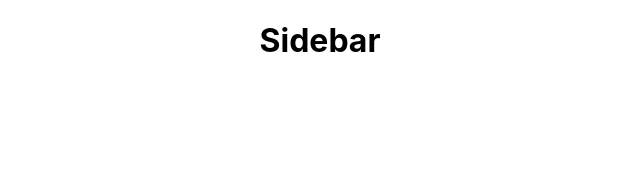
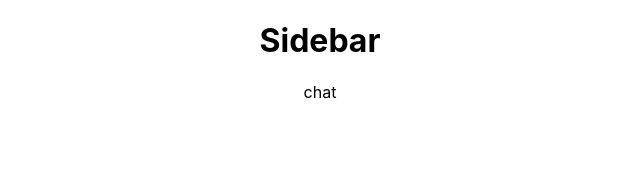
Before and after one commit to chie7tain/react-frontend-chat, a React (Create React App) app: page / in a window 1280 px wide. Shown: the top 172 px of the page, without its empty margins (320-960 px from the left). Built offline with nearby package versions, Linux system fonts and the light colour scheme.

Commit message:
add chat component

```diff
--- a/package.json
+++ b/package.json
@@ -13,6 +13,7 @@
     "react": "^17.0.2",
     "react-dom": "^17.0.2",
     "react-scripts": "5.0.0",
+    "styled-components": "^5.3.3",
     "typescript": "^4.5.5",
     "web-vitals": "^2.1.4"
   },
@@ -39,5 +40,8 @@
       "last 1 firefox version",
       "last 1 safari version"
     ]
+  },
+  "devDependencies": {
+    "@types/styled-components": "^5.1.22"
   }
 }
--- a/src/App.tsx
+++ b/src/App.tsx
@@ -1,10 +1,12 @@
 import "./App.css";
+import Chat from "./components/Chat/Chat";
 // components
 import { Sidebar } from "./components/Sidebar/Sidebar";
 function App() {
   return (
     <div className="App">
       <Sidebar />
+      <Chat />
     </div>
   );
 }
--- /dev/null
+++ b/src/components/Chat/Chat.styles.tsx
@@ -0,0 +1 @@
+import styled from "styled-components";
--- /dev/null
+++ b/src/components/Chat/Chat.tsx
@@ -0,0 +1,5 @@
+import React from "react";
+
+const Chat = () => <div>chat</div>;
+
+export default Chat;
--- /dev/null
+++ b/src/components/Sidebar/Sidebar.styles.tsx
@@ -0,0 +1,3 @@
+import styled from "styled-components";
+
+export const Wrapper = styled.div``;
```
Also changed, not shown: 1 other file (tests, documents, lock files or other folders).
